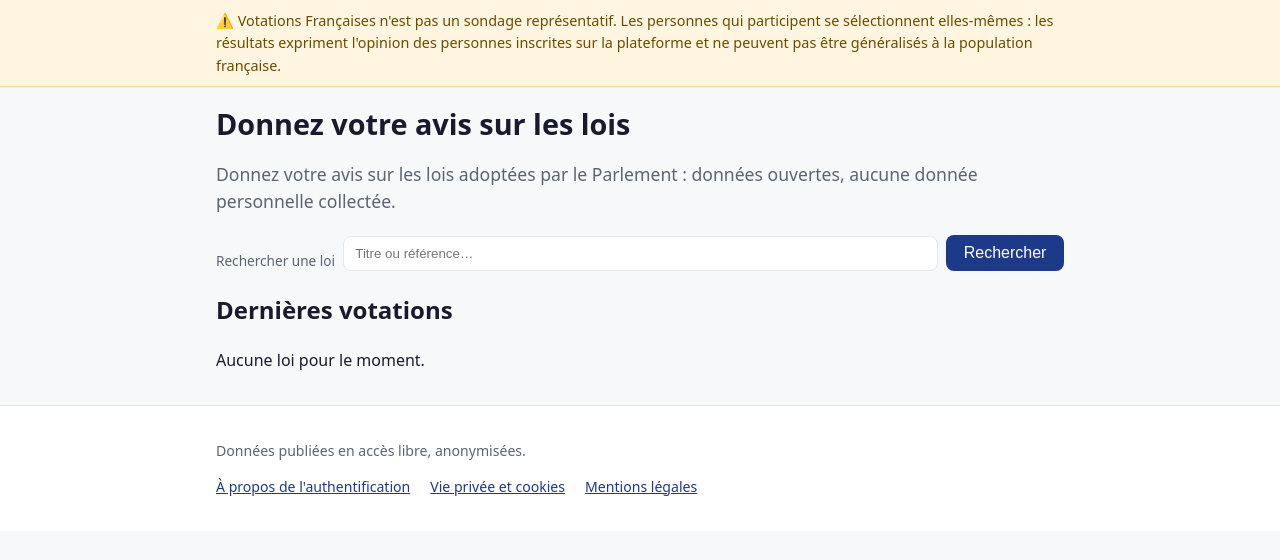
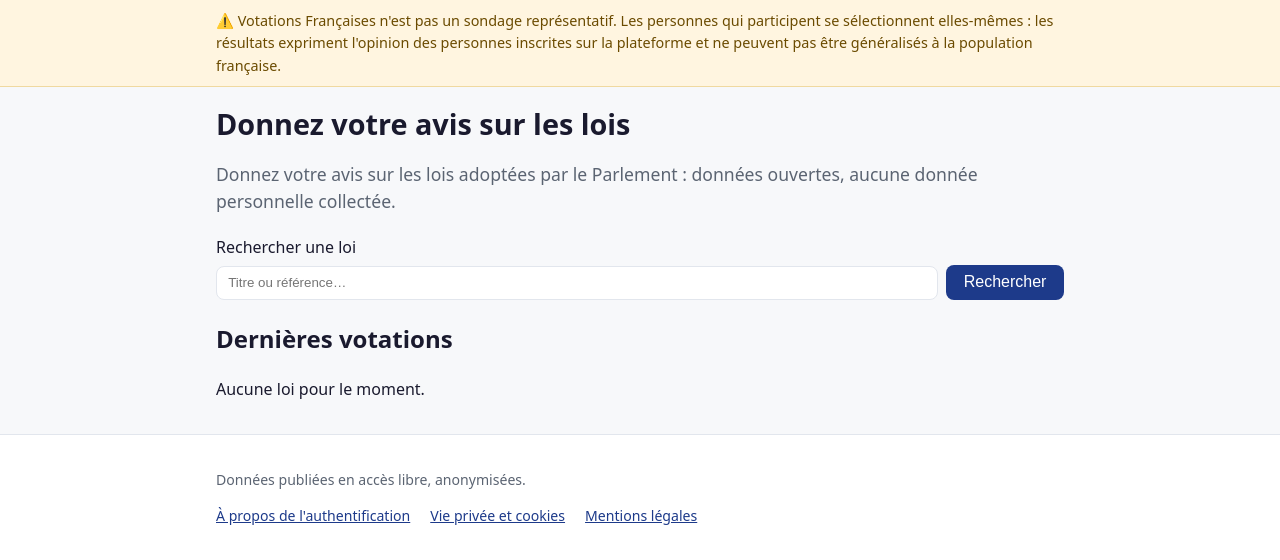
Before and after one commit to Arzenon/votations, a FastAPI app: page / in a window 1280 px wide. Shown: the part 58-618 px from the top of the page. Run offline with FastAPI, Linux system fonts and the light colour scheme; parts of the project's set-up code (start-up, migrations or seed data) failed here and were passed over.

Commit message:
Fix research field

```diff
--- a/app/static/styles.css
+++ b/app/static/styles.css
@@ -114,6 +114,18 @@ h1 { font-size: 1.8rem; line-height: 1.2; }
   border: 1px solid var(--line); border-radius: var(--radius); }
 .search.advanced { gap: 1rem; }
 .search label { display: block; font-size: 0.85rem; color: var(--muted); }
+
+/* The home page's search box: label stacked above the field, field taking the
+   width the button leaves it.
+
+   Deliberately not what `.search.advanced` does. There, three controls share a
+   line and a small muted label is exactly what fits above each of them. Here
+   there is one field, it is the main thing the page invites you to do, and the
+   label is closer to a heading for it than to a caption — so it reads at body
+   size and in body colour. */
+.search-field { flex: 1; min-width: 220px; display: grid; gap: 0.35rem; }
+.search-field label { font-size: 1rem; color: var(--ink); }
+.search-field input[type=search] { width: 100%; }
 
 /* Buttons */
 button, .button {
--- a/app/templates/home.html
+++ b/app/templates/home.html
@@ -4,10 +4,18 @@
 <p class="lede">{{ TAGLINE }}</p>
 
 {# One search, one page: the form posts to the dedicated search route rather
-   than duplicating a second implementation here. #}
+   than duplicating a second implementation here.
+
+   The label and the field are wrapped together so the label sits *above* it
+   rather than beside it. On its own the label was a third item in the same flex
+   row, squeezed to the left of the box it names — which reads as a caption
+   somebody forgot to place, and left the field itself narrower than it needed to
+   be. This is the page's main invitation; it is worth the line. #}
 <form class="search" action="/recherche" method="get" role="search">
-  <label for="q">Rechercher une loi</label>
-  <input type="search" id="q" name="q" placeholder="Titre ou référence…">
+  <div class="search-field">
+    <label for="q">Rechercher une loi</label>
+    <input type="search" id="q" name="q" placeholder="Titre ou référence…">
+  </div>
   <button type="submit">Rechercher</button>
 </form>
 
```
